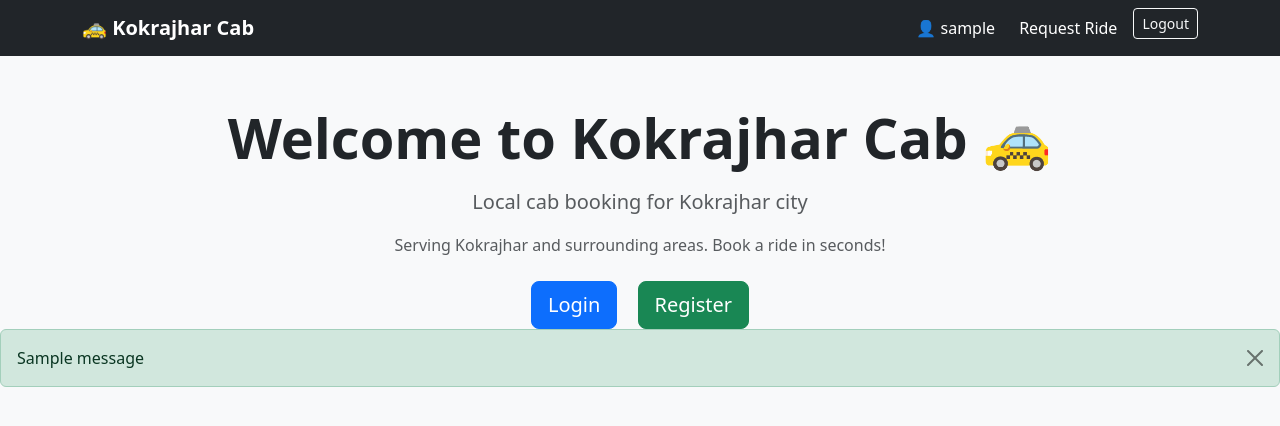
After one commit to johnmiltontoppo567-alt/cabapp, a Django app: page / in a window 1280 px wide. The commit adds this page. Shown: the top 426 px of the page. Run offline with Django 5.2, Linux system fonts and the light colour scheme; a user stored in the database is signed in; tables that the repository leaves empty hold one stand-in row (values such as "Sample post"); one stand-in notice (Sample message) is shown.

Commit message:
Day 13: flash messages, home page, custom 404, rebranded to Kokrajhar Cab

```diff
--- a/cabapp/settings.py
+++ b/cabapp/settings.py
@@ -23,9 +23,9 @@ BASE_DIR = Path(__file__).resolve().parent.parent
 SECRET_KEY = "django-insecure-$3d=3ol9vwg)4a)-+-s1n$&0@p(q)$6^#xwswvmhydm7vont@i"
 
 # SECURITY WARNING: don't run with debug turned on in production!
-DEBUG = True
+DEBUG = False
 
-ALLOWED_HOSTS = []
+ALLOWED_HOSTS = ['*']
 
 
 # Application definition
--- a/cabapp/urls.py
+++ b/cabapp/urls.py
@@ -18,8 +18,9 @@ Including another URLconf
 from django.contrib import admin
 from django.urls import path, include   # <- add include
 from django.contrib.auth import views as auth_views # <- add this line
-
+from rides import views as ride_views # <- add this line
 urlpatterns = [
+    path("",ride_views.home,name="home"), # <- add this line
     path("admin/", admin.site.urls),
     path("rides/",include("rides.urls")), # <- add this line
     path("login/", auth_views.LoginView.as_view(
--- /dev/null
+++ b/rides/templates/rides/home.html
@@ -0,0 +1,26 @@
+{% extends 'base.html' %}
+{% block title %}Home{% endblock %}
+
+{% block content %}
+<div class="text-center mt-5">
+    <h1 class="display-4 fw-bold">Welcome to Kokrajhar Cab 🚕</h1>
+    <p class="lead text-muted mt-3">
+        Local cab booking for Kokrajhar city
+    </p>
+    <p class="text-muted">
+       Serving Kokrajhar and surrounding areas.
+    Book a ride in seconds!
+    </p>
+
+    <div class="mt-4">
+        <a href="{% url 'login' %}"
+           class="btn btn-primary btn-lg me-3">
+            Login
+        </a>
+        <a href="{% url 'register' %}"
+           class="btn btn-success btn-lg">
+            Register
+        </a>
+    </div>
+</div>
+{% endblock %}
--- a/rides/templates/rides/request_ride.html
+++ b/rides/templates/rides/request_ride.html
@@ -7,7 +7,7 @@
         <div class="card shadow">
             <div class="card-body p-4">
                 <h3 class="card-title text-center mb-4">
-                    🚕 Request a Ride
+                    🚕 Request a Kokrajhar Cab
                 </h3>
 
                 {% if form.errors %}
--- a/rides/views.py
+++ b/rides/views.py
@@ -2,6 +2,7 @@ from django.shortcuts import render, redirect, get_object_or_404
 from django.contrib.auth.decorators import login_required
 from .models import Ride
 from .forms import RideRequestForm
+from django.contrib import messages
 
 @login_required
 def ride_list(request):
@@ -21,7 +22,8 @@ def request_ride(request):
             ride = form.save(commit=False)         # fix 2: ride =
             ride.passenger = request.user
             ride.status = 'pending'
-            ride.save()                            # fix 3: added this
+            ride.save()
+            messages.success(request, "Your ride has been requested successfully!")
             return redirect('ride_list')
     else:
         form = RideRequestForm()
@@ -51,7 +53,8 @@ def accept_ride(request, ride_id):      # ride_id comes from URL
         ride.driver = request.user      # assign this driver
         ride.status = 'confirmed'       # update status
         ride.save()                     # save to database
-
+    messages.success(request,
+    "Ride accepted! Contact passenger for pickup.")
     return redirect('driver_dashboard')
 
 
@@ -64,4 +67,14 @@ def complete_ride(request,ride_id):
     if ride.status == 'confirmed' and ride.driver == request.user:
         ride.status = 'completed'
         ride.save()
+        messages.success(request,
+    "Ride marked as completed!")
     return redirect('driver_dashboard')
+
+@login_required
+def home(request):
+    if request.user.is_authenticated:
+        if request.user.userprofile.role == 'driver':
+            return redirect('driver_dashboard')
+            return redirect('ride_list')
+        return render(request, 'rides/home.html')
--- a/templates/base.html
+++ b/templates/base.html
@@ -1,7 +1,7 @@
 <!DOCTYPE html>
 <html>
 <head>
-    <title>CabApp - {% block title %}{% endblock %}</title>
+    <title>Kokrajhar Cab - {% block title %}{% endblock %}</title>
     <link href="https://cdn.jsdelivr.net/npm/bootstrap@5.3.0/dist/css/bootstrap.min.css" rel="stylesheet">
 </head>
 <body class="bg-light">
@@ -9,8 +9,8 @@
     <!-- Navbar -->
     <nav class="navbar navbar-expand-lg navbar-dark bg-dark">
         <div class="container">
-            <a class="navbar-brand fw-bold" href="{% url 'ride_list' %}">
-                🚕 CabApp
+            <a class="navbar-brand fw-bold" href="{% url 'home' %}">
+                🚕 Kokrajhar Cab
             </a>
 
             <div class="navbar-nav ms-auto">
@@ -55,6 +55,18 @@
         {% block content %}
         {% endblock %}
     </div>
+    <!-- Flash messages -->
+   {% if messages %}
+    {% for message in messages %}
+        <div class="alert alert-{{ message.tags }} alert-dismissible fade show"
+             role="alert">
+            {{ message }}
+            <button type="button" class="btn-close"
+                    data-bs-dismiss="alert">
+            </button>
+        </div>
+    {% endfor %}
+{% endif %}
 
     <script src="https://cdn.jsdelivr.net/npm/bootstrap@5.3.0/dist/js/bootstrap.bundle.min.js"></script>
 </body>
--- a/users/templates/users/login.html
+++ b/users/templates/users/login.html
@@ -6,7 +6,7 @@
     <div class="col-md-4">
         <div class="card shadow">
             <div class="card-body p-4">
-                <h3 class="card-title text-center mb-4">🚕 Login</h3>
+                <h3 class="card-title text-center mb-4">🚕 Kokrajhar Cab</h3>
 
                 {% if form.errors %}
                     <div class="alert alert-danger">
--- a/users/templates/users/register.html
+++ b/users/templates/users/register.html
@@ -6,7 +6,7 @@
     <div class="col-md-5">
         <div class="card shadow">
             <div class="card-body p-4">
-                <h3 class="card-title text-center mb-4">🚕 Register</h3>
+                <h3 class="card-title text-center mb-4">🚕 Join Kokrajhar Cab</h3>
 
                 {% if form.errors %}
                     <div class="alert alert-danger">
--- a/users/views.py
+++ b/users/views.py
@@ -1,6 +1,7 @@
 from django.shortcuts import render, redirect
 from .forms import RegisterForm
 from .models import UserProfile
+from django.contrib import messages
 
 def register_view(request):
     if request.method == 'POST':
@@ -11,6 +12,8 @@ def register_view(request):
                 user=user,
                 role=request.POST.get('role')
             )
+            messages.success(request,
+                f"Welcome {user.username}! Please login.")
             return redirect('login')
     else:
         form = RegisterForm()
```
Also changed, not shown: templates/404.html (added, +15 -0 lines).
